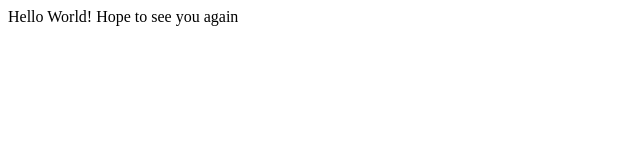
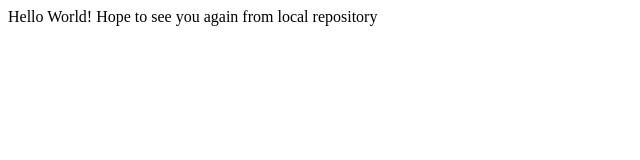
Before and after one commit to mtayyab063/lecture0, a plain HTML site: page Hello.html in a window 1280 px wide. Shown: the whole page, without its empty margins (0-640 px from the left). Drawn offline with Linux system fonts and the light colour scheme.

Commit message:
new changes

```diff
--- a/Hello.html
+++ b/Hello.html
@@ -4,6 +4,6 @@
 		<title>My web page </title>
 	</head>
 	<body>
-		Hello World! Hope to see you again
+		Hello World! Hope to see you again from local repository
 	</body>
 </html>
```
